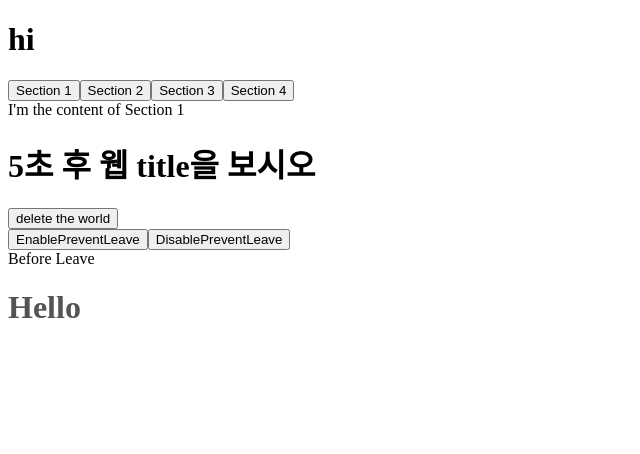
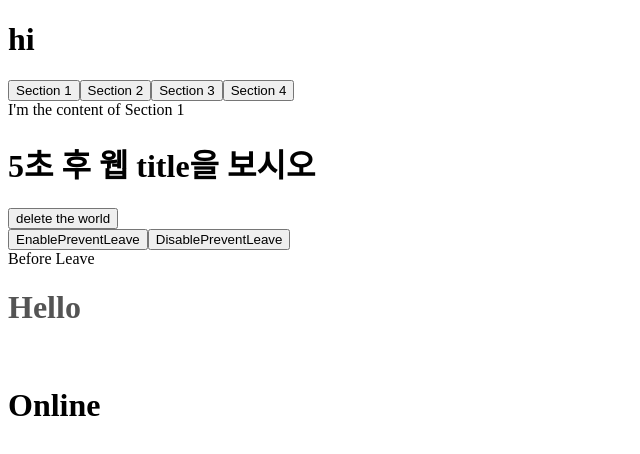
Before and after one commit to kbu715/react_hook_test, a React (Create React App) app: page / in a window 1280 px wide. Shown: the top 454 px of the page, without its empty margins (0-640 px from the left). Built offline with nearby package versions, Linux system fonts and the light colour scheme.

Commit message:
useNetwork

```diff
--- a/src/App.js
+++ b/src/App.js
@@ -94,6 +94,7 @@
 import PreventLeaveApp from './hooks/usePreventLeave';
 import BeforeLeaveApp from './hooks/useBeforeLeave';
 import FadeInApp from './hooks/useFadeIn';
+import NetworkApp from './hooks/useNetwork';
 
 const App = () => {
   return (
@@ -105,6 +106,7 @@
       <PreventLeaveApp />
       <BeforeLeaveApp />
       <FadeInApp />
+      <NetworkApp />
     </>
   );
 };
--- /dev/null
+++ b/src/hooks/useNetwork/index.js
@@ -0,0 +1,18 @@
+import React from 'react';
+import { useNetwork } from './useNetwork';
+const NetworkApp = () => {
+  const handleNetworkChange = (online) => {
+    const onoff = online ? 'we just went online' : 'we are offline';
+    console.log(onoff);
+  };
+
+  const online = useNetwork(handleNetworkChange);
+
+  return (
+    <div>
+      <h1>{online ? 'Online' : 'Offline'}</h1>
+    </div>
+  );
+};
+
+export default NetworkApp;
--- /dev/null
+++ b/src/hooks/useNetwork/useNetwork.js
@@ -0,0 +1,24 @@
+import { useState, useEffect } from 'react';
+
+export const useNetwork = (onChange) => {
+  const [status, setStatus] = useState(navigator.onLine);
+
+  const handleChange = () => {
+    if (typeof onChange !== 'function') {
+      onChange(navigator.onLine);
+    }
+    setStatus(navigator.onLine);
+  };
+
+  useEffect(() => {
+    window.addEventListener('online', handleChange);
+    window.addEventListener('offline', handleChange);
+
+    return () => {
+      window.removeEventListener('online', handleChange);
+      window.removeEventListener('offline', handleChange);
+    };
+  }, []);
+
+  return status;
+};
```
